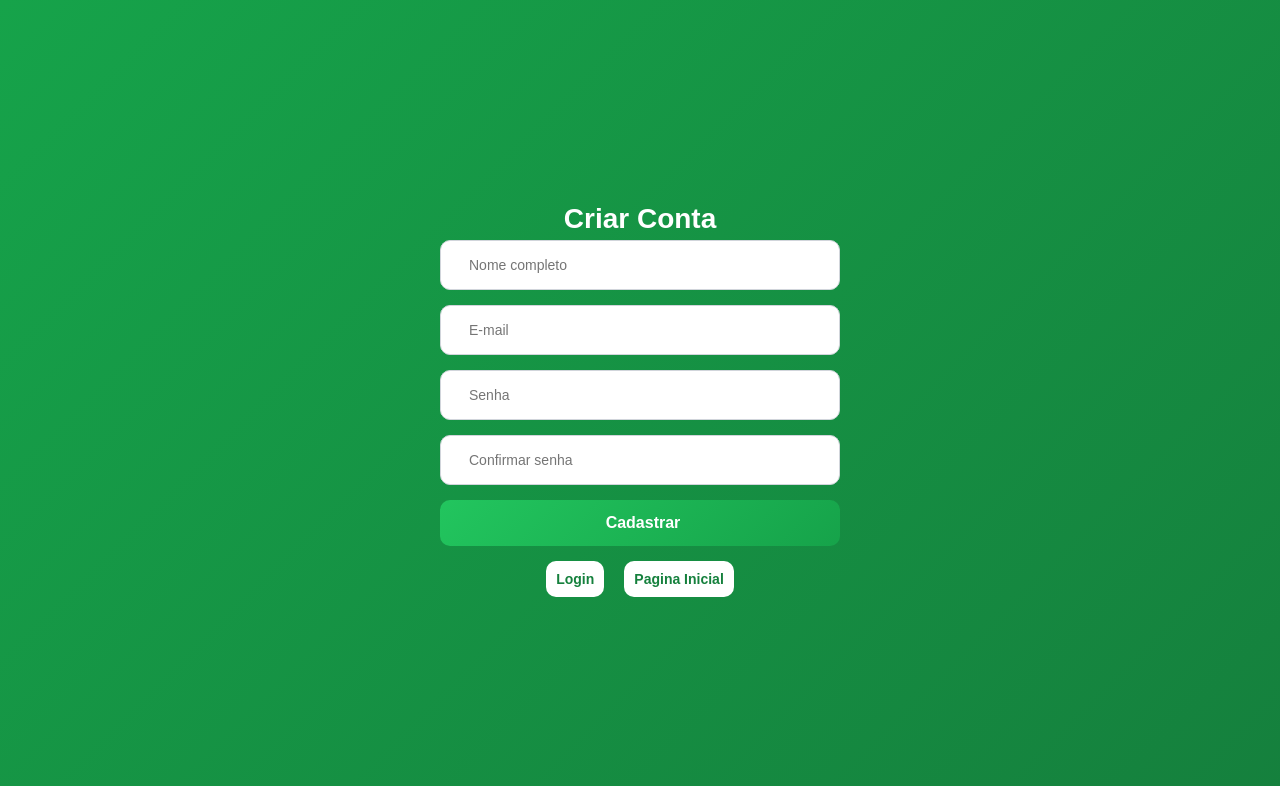
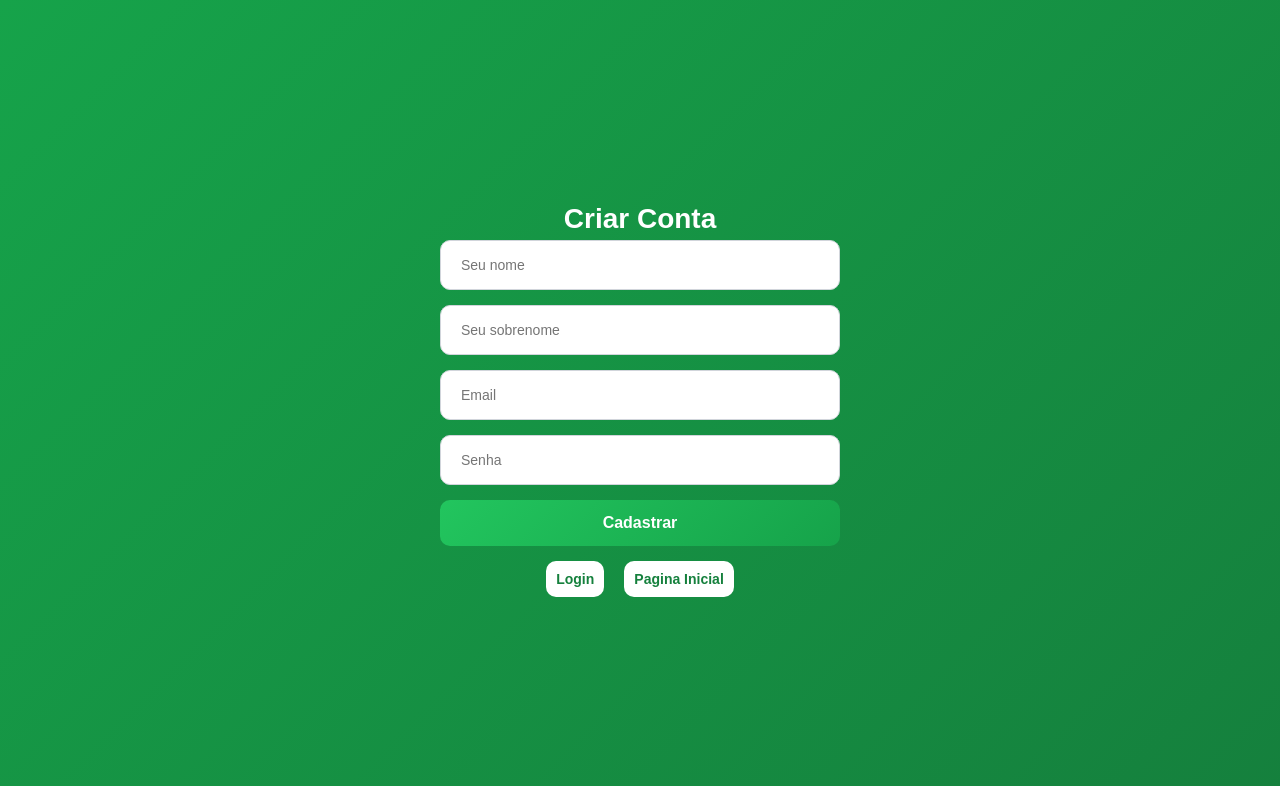
Before and after one commit to vitinn12/projeto_nuvem, a Django app: page /cadastro/ in a window 1280 px wide. Shown: the top 786 px of the page. Run offline with Django 5.2, Linux system fonts and the light colour scheme; some libraries are stand-ins or nearby versions.

Commit message:
fazendo as requisicoes do login e cadastro para o servidor de rafael

```diff
--- a/usuarios/templates/cadastro.html
+++ b/usuarios/templates/cadastro.html
@@ -3,10 +3,8 @@
 <!DOCTYPE html>
 <html lang="pt-BR">
 <head>
-  <meta charset="UTF-8" />
+    <meta charset="UTF-8">
     <title>Criar Conta</title>
-  <meta name="viewport" content="width=device-width, initial-scale=1.0" />
-  <link rel="stylesheet" href="https://cdnjs.cloudflare.com/ajax/libs/ionicons/5.5.2/collection/components/icon/icon.min.css">
     <link rel="stylesheet" href="{% static 'cadastro.css' %}">
     </head>
 <body>
@@ -14,30 +12,31 @@
     <div class="container">
         <h1>Criar Conta</h1>
 
-    <div class="input-container">
-      <i class="icon ion-md-person"></i>
-      <input type="text" id="nome" placeholder="Nome completo">
+        {% if mensagem %}
+            <div style="background-color: #f8d7da; color: #721c24; padding: 10px; margin-bottom: 20px; border-radius: 5px; text-align: center;">
+                {{ mensagem }}
+            </div>
+        {% endif %}
+
+        <form method="POST">
+            {% csrf_token %} <div class="input-container">
+                <input type="text" name="first_name" placeholder="Seu nome" required> [cite: 21]
             </div>
 
             <div class="input-container">
-      <i class="icon ion-md-mail"></i>
-      <input type="email" id="email" placeholder="E-mail">
+                <input type="text" name="last_name" placeholder="Seu sobrenome" required> [cite: 22]
             </div>
 
             <div class="input-container">
-      <i class="icon ion-md-lock"></i>
-      <input type="password" id="senha" placeholder="Senha">
+                <input type="email" name="email" placeholder="Email" required> [cite: 19]
             </div>
 
             <div class="input-container">
-      <i class="icon ion-md-lock"></i>
-      <input type="password" id="confirmarSenha" placeholder="Confirmar senha">
+                <input type="password" name="password" placeholder="Senha" required> [cite: 20]
             </div>
 
-    <button>
-      <i class="icon ion-md-person-add"></i>
-      Cadastrar
-    </button>
+            <button type="submit">Cadastrar</button>
+        </form>
 
         <div class="login-link">
             <a href="{% url 'login' %}">Login</a>
--- a/usuarios/views.py
+++ b/usuarios/views.py
@@ -1,15 +1,74 @@
-from django.shortcuts import render
+from django.shortcuts import render, redirect
+from django.http import JsonResponse
+import requests
 
-# Create your views here.
 
 def index(request):
     return render(request, 'index.html')
 
 def login(request):
+    if request.method == "POST":
+        email = request.POST.get('email')
+        password = request.POST.get('password')
+
+        payload = {
+            "email": email,
+            "password": password
+        }
+
+        url = "https://usuarioapi-production.up.railway.app/api/login/"
+
+        try:
+            response = requests.post(url, json=payload)
+            dados_api = response.json()
+
+            if response.status_code == 200:
+                return JsonResponse({
+                    "status": "sucesso",
+                    "mensagem": "Login realizado com sucesso!",
+                    "tokens": dados_api
+                }, status=200)
+            else:
+                return JsonResponse({
+                    "status": "erro",
+                    "detalhes": dados_api
+                }, status=response.status_code)
+
+        except Exception as e:
+            return JsonResponse({"status": "erro", "mensagem": str(e)}, status=500)
+
     return render(request, 'login.html')
 
-def cadastro (request):
-    return render(request, 'cadastro.html')
+def cadastro(request):
+    mensagem = None
+    if request.method == "POST":
 
+        first_name = request.POST.get('first_name')
+        last_name = request.POST.get('last_name')
+        email = request.POST.get('email')
+        password = request.POST.get('password')
+
+        payload = {
+            "username": email,
+            "email": email,
+            "password": password,
+            "first_name": first_name,
+            "last_name": last_name
+        }
+
+        url = "https://usuarioapi-production.up.railway.app/api/registro/"
+
+        try:
+            response = requests.post(url, json=payload)
+
+            if response.status_code == 201:
+                mensagem = "Usuário criado com sucesso!"
+            else:
+
+                mensagem = f"Erro no cadastro: {response.text}"
+        except Exception as e:
+            mensagem = f"Erro de conexão: {e}"
+
+    return render(request, 'cadastro.html', {'mensagem': mensagem})
 def listar_usuarios(request):
     return render(request, 'listar_usuarios.html')
```
Also changed, not shown: usuarios/templates/login.html (+17 -13 lines), db.sqlite3. Lines whose indentation alone changed are shown as unchanged.
